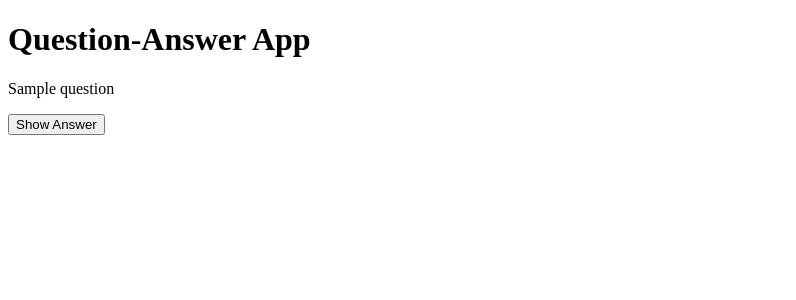
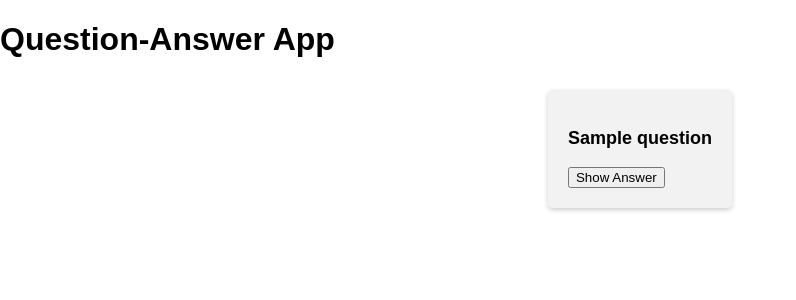
Before and after one commit to KieuSonTung/DemoRetail_NewsSummaryWeb, a Flask app: template templates/index.html in a window 1280 px wide. Shown: the top 300 px of the page, without its empty margins (0-796 px from the left). Run offline with Flask 3, Linux system fonts and the light colour scheme; the template is opened without the code that fills it: most values are stand-ins (such as "Sample title", 1, 10 or a date in 2020).

Commit message:
Add: fix layout

```diff
--- a/templates/index.html
+++ b/templates/index.html
@@ -9,6 +9,52 @@
 <meta name="viewport" content="width=device-width, initial-scale=1.0">
 
 <title>Question-Answer App</title>
+
+<style>
+    body {
+        font-family: sans-serif;
+        margin: 0;
+        padding: 0;
+    }
+
+    #questions {
+        display: flex;
+        flex-direction: column;
+        align-items: center;
+        margin: 20px;
+    }
+
+    .question-box {
+        background-color: #f2f2f2;
+        padding: 20px;
+        margin: 10px;
+        border-radius: 5px;
+        box-shadow: 0 2px 5px rgba(0, 0, 0, 0.2);
+    }
+
+    .question-box p {
+        font-weight: bold;
+        font-size: 18px;
+    }
+
+    .answer {
+        margin-top: 10px;
+        display: none;
+    }
+
+    .button {
+        background-color: #9fbfe0;
+        color: white;
+        padding: 10px 20px;
+        border: none;
+        border-radius: 5px;
+        cursor: pointer;
+    }
+
+    .button:hover {
+        background-color: #0069d9;
+    }
+</style>
 
 <script>
     function toggleAnswer(button) {
```
